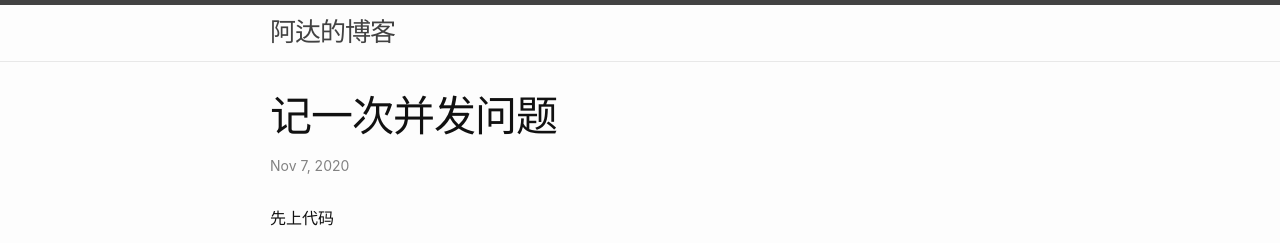
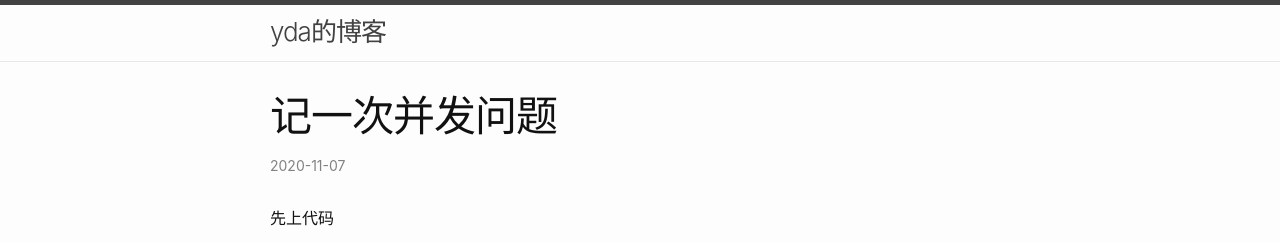
Before and after one commit to yangda75/yangda75.github.io, a Jekyll site: the page built from _posts/2020-11-07-locking-scheme.md, in a window 1280 px wide and 900 px high. Shown: the top 243 px of the window. Built offline with Jekyll 4.4.1, drawn with Linux system fonts in a browser that asks for light colours; comment, search, counter and statistics services are not loaded; part of the change alters nothing that is shown.

Commit message:
Update _config.yml

```diff
--- a/_config.yml
+++ b/_config.yml
@@ -1,43 +1,33 @@
-# Welcome to Jekyll!
-#
-# This config file is meant for settings that affect your whole blog, values
-# which you are expected to set up once and rarely edit after that. If you find
-# yourself editing this file very often, consider using Jekyll's data files
-# feature for the data you need to update frequently.
-#
-# For technical reasons, this file is *NOT* reloaded automatically when you use
-# 'bundle exec jekyll serve'. If you change this file, please restart the server process.
-
-# Site settings
-# These are used to personalize your new site. If you look in the HTML files,
-# you will see them accessed via {{ site.title }}, {{ site.email }}, and so on.
-# You can create any custom variable you would like, and they will be accessible
-# in the templates via {{ site.myvariable }}.
-title: 阿达的博客
-email: billyang363@gmail.com
+title: yda的博客
+description: 不定时更新
+author:
+  name: yangda
+  email: billyang363@gmail.com
 
 twitter_username: yangda236246
 github_username:  yangda75
-host: 0.0.0.0
+
+repository: yangda75/yangda75.github.io
+
 # comment:
 disqus:
   shortname: bill363yang-github-com
+
 # Build settings
 markdown: kramdown
+
 kramdown:
   input: GFM
   math_engine: mathjax
   syntax_highlighter: rouge
+
 theme: minima
-plugins:
-  - jekyll-feed
+
 exclude:
   - Gemfile
   - Gemfile.lock
 minima:
-  skin: classic
-author:
-  name: yangda
-  email: billyang363@gmail.com
+  date_format: "%Y-%m-%d"
+
 google_analytics: UA-NNNNNNNN-N
 #highlighter: rouge
```
